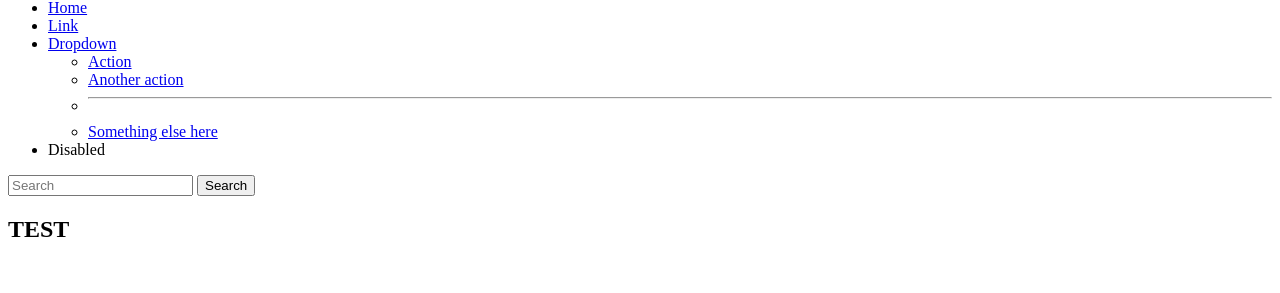
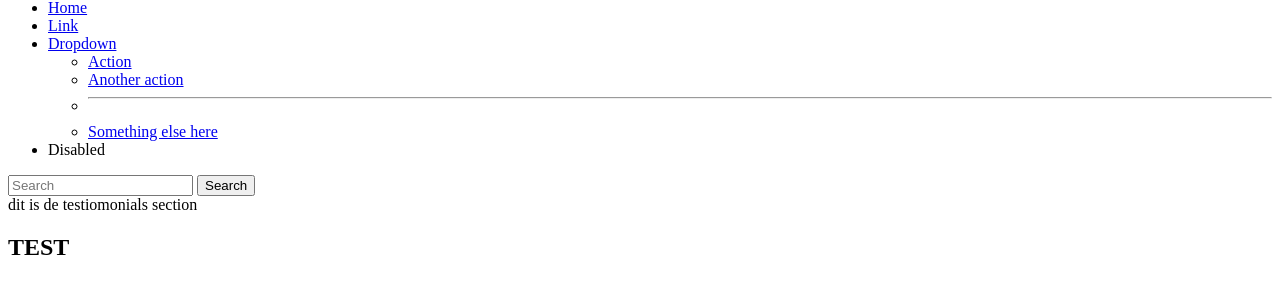
Before and after one commit to natiapreutesei/gitdemo, a plain HTML site: page index.html in a window 1280 px wide. Shown: the part 43-336 px from the top of the page. Drawn offline with Linux system fonts and the light colour scheme.

Commit message:
new branch testiomonials start

```diff
--- a/index.html
+++ b/index.html
@@ -45,6 +45,9 @@
 		</div>
 	</div>
 </nav>
+<section id="testimonials">
+	dit is de testiomonials section
+</section>
 <!--Anik-->
 <h2>TEST</h2>
 
```
